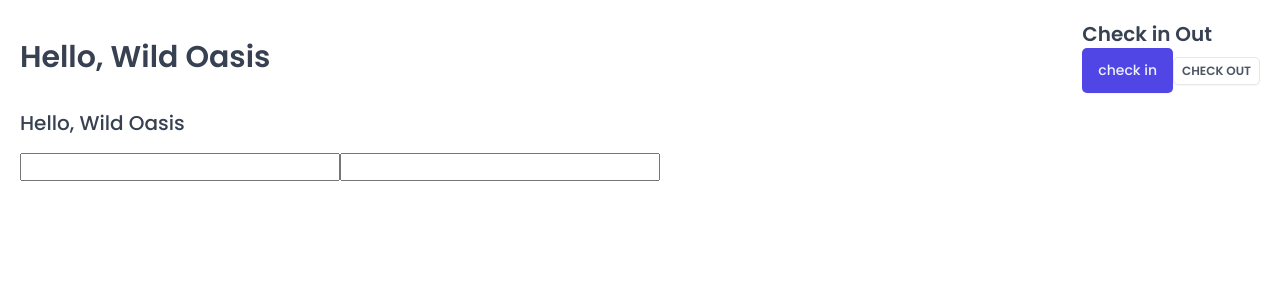
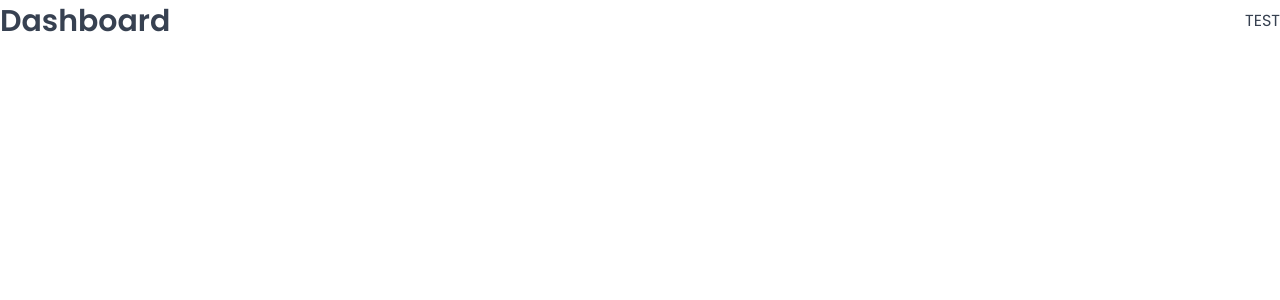
Before and after one commit to AnasHany2193/The-Wild-Oasis, a React (Vite) app: page /dashboard in a window 1280 px wide. Shown: the top 300 px of the page. Built offline with nearby package versions, Linux system fonts and the light colour scheme; a web font is replaced by a local one.

Commit message:
🛤️ Set up pages and routes with React Router 🗺️

```diff
--- a/package.json
+++ b/package.json
@@ -12,6 +12,7 @@
   "dependencies": {
     "react": "^18.3.1",
     "react-dom": "^18.3.1",
+    "react-router-dom": "^6.26.2",
     "styled-components": "^6.1.13"
   },
   "devDependencies": {
--- a/src/App.jsx
+++ b/src/App.jsx
@@ -1,44 +1,34 @@
-import styled from "styled-components";
+import { BrowserRouter, Navigate, Route, Routes } from "react-router-dom";
 
-import Heading from "./ui/Heading";
 import GlobalStyles from "./styles/GlobalStyles";
-import Row from "./ui/Row";
-import Button from "./ui/Button";
 
-const StyledApp = styled.main`
-  padding: 20px;
-`;
+import Login from "./pages/Login";
+import Users from "./pages/Users";
+import Cabins from "./pages/Cabins";
+import Account from "./pages/Account";
+import Bookings from "./pages/Bookings";
+import Settings from "./pages/Settings";
+import Dashboard from "./pages/Dashboard";
+import PageNotFound from "./pages/PageNotFound";
 
 function App() {
   return (
     <>
       <GlobalStyles />
-      <StyledApp>
-        <Row>
-          <Row type="horizontal">
-            <Heading as="h1">Hello, Wild Oasis</Heading>
-            <div>
-              <Heading as="h2">Check in Out</Heading>
-              <Button onClick={() => alert("Checked In")}>check in</Button>
-              <Button
-                sizes="small"
-                variations="secondary"
-                onClick={() => alert("Checked Out")}
-              >
-                check out
-              </Button>
-            </div>
-          </Row>
+      <BrowserRouter>
+        <Routes>
+          <Route path="dashboard" element={<Dashboard />} />
+          <Route index element={<Navigate replace to="dashboard" />} />
 
-          <Row>
-            <Heading as="h3">Hello, Wild Oasis</Heading>
-            <form>
-              <input type="number" />
-              <input type="number" />
-            </form>
-          </Row>
-        </Row>
-      </StyledApp>
+          <Route path="login" element={<Login />} />
+          <Route path="users" element={<Users />} />
+          <Route path="cabins" element={<Cabins />} />
+          <Route path="account" element={<Account />} />
+          <Route path="bookings" element={<Bookings />} />
+          <Route path="settings" element={<Settings />} />
+          <Route path="*" element={<PageNotFound />} />
+        </Routes>
+      </BrowserRouter>
     </>
   );
 }
```
Also changed, not shown: 1 other file (tests, documents, lock files or other folders).
